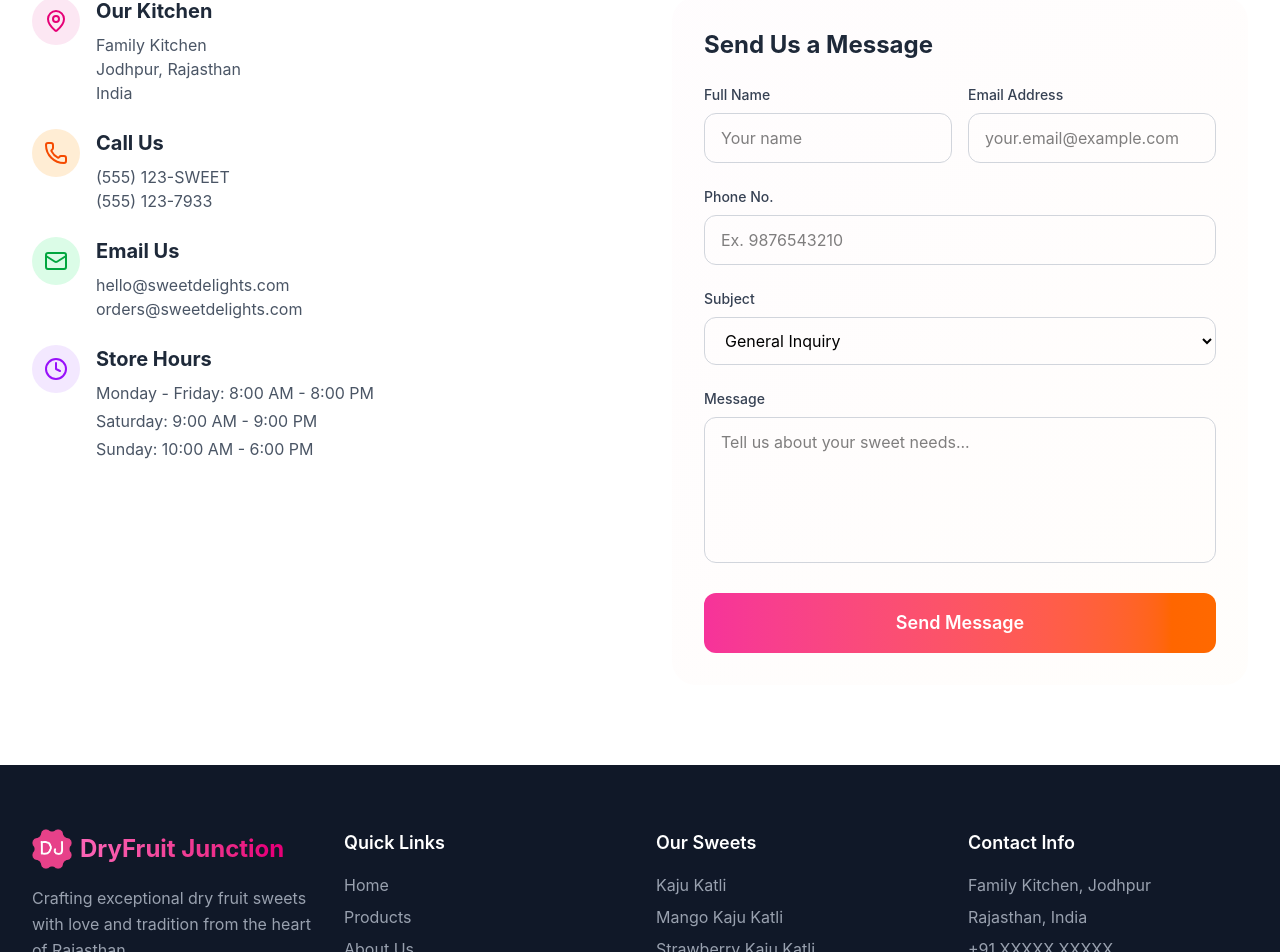
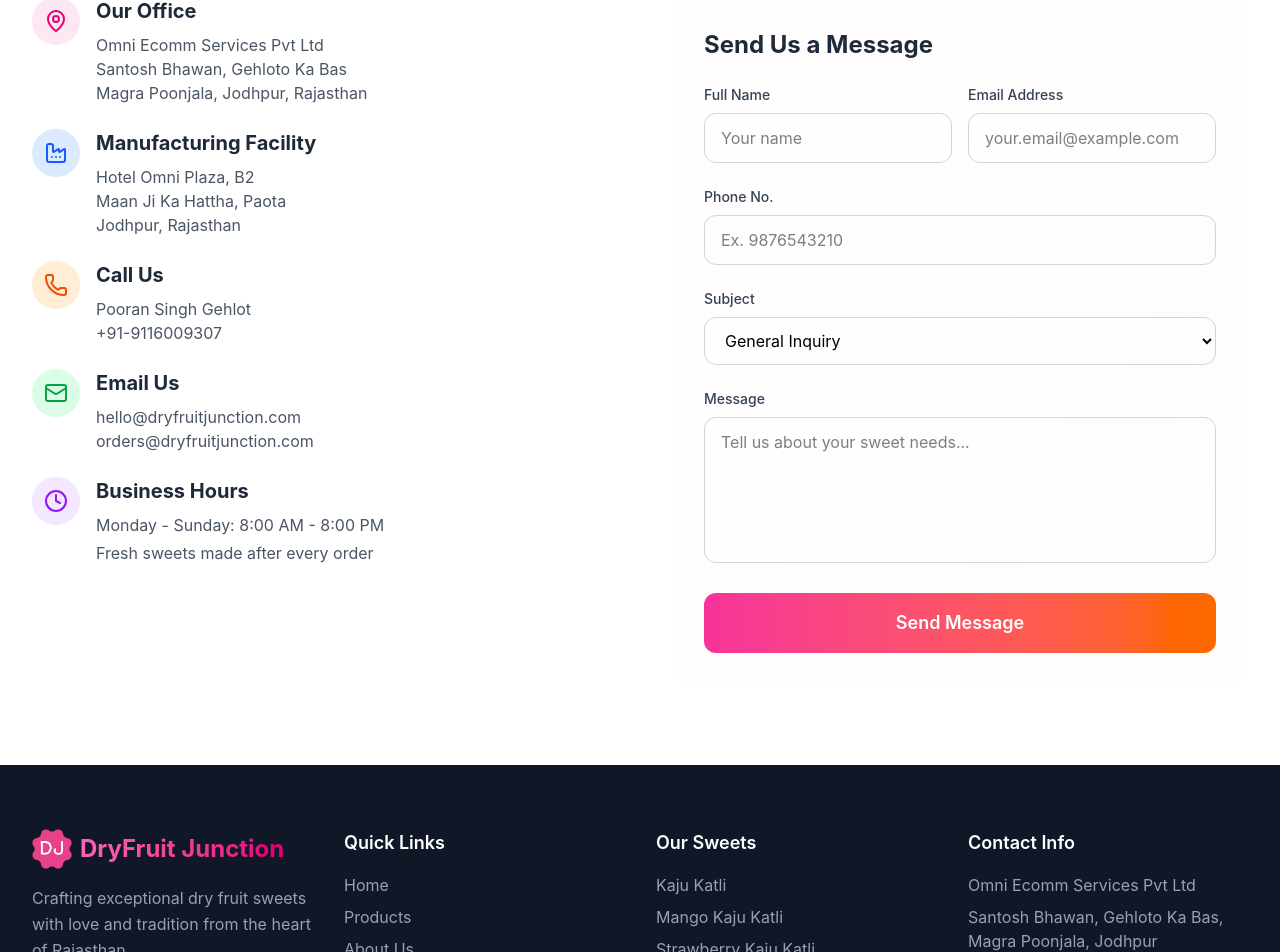
Before and after one commit to Roshansuthar1105/DryFruit-Junction, a React (Vite) app in the folder client/: page /contact in a window 1280 px wide. Shown: the part 339-1291 px from the top of the page. Built offline with nearby package versions, Linux system fonts and the light colour scheme; no server answers.

Commit message:
added contact info

```diff
--- a/client/src/components/about.jsx
+++ b/client/src/components/about.jsx
@@ -38,7 +38,7 @@ export default function About() {
             </div>
 
             {/* Stats */}
-            <div className="grid grid-cols-2 gap-6">
+            {/* <div className="grid grid-cols-2 gap-6">
               <div className="text-center p-6 bg-white rounded-2xl shadow-lg">
                 <div className="bg-pink-100 w-16 h-16 rounded-full flex items-center justify-center mx-auto mb-4">
                   <Users className="h-8 w-8 text-pink-600" />
@@ -53,7 +53,7 @@ export default function About() {
                 <div className="text-3xl font-bold text-gray-800 mb-2">25+</div>
                 <div className="text-gray-600">Awards Won</div>
               </div>
-            </div>
+            </div> */}
           </div>
           {/* Right Content */}
           <div className="relative">
--- a/client/src/components/contact.jsx
+++ b/client/src/components/contact.jsx
@@ -1,6 +1,6 @@
 // src/components/contact.jsx
 import { use, useEffect, useState } from 'react';
-import { MapPin, Phone, Mail, Clock, CheckCircle } from "lucide-react";
+import { MapPin, Phone, Mail, Clock, CheckCircle, Factory } from "lucide-react";
 import axios from 'axios';
 import { useAuth } from '../context/AuthContext';
 import toast from 'react-hot-toast';
@@ -82,13 +82,29 @@ export default function Contact() {
                   <MapPin className="h-6 w-6 text-pink-600" />
                 </div>
                 <div>
-                  <h3 className="text-xl font-bold text-gray-800 mb-2">Our Kitchen</h3>
+                  <h3 className="text-xl font-bold text-gray-800 mb-2">Our Office</h3>
                   <p className="text-gray-600">
-                  Family Kitchen
+                    Omni Ecomm Services Pvt Ltd
+                    <br />
+                    Santosh Bhawan, Gehloto Ka Bas
+                    <br />
+                    Magra Poonjala, Jodhpur, Rajasthan
+                  </p>
+                </div>
+              </div>
+
+              <div className="flex items-start space-x-4">
+                <div className="bg-blue-100 p-3 rounded-full">
+                  <Factory className="h-6 w-6 text-blue-600" />
+                </div>
+                <div>
+                  <h3 className="text-xl font-bold text-gray-800 mb-2">Manufacturing Facility</h3>
+                  <p className="text-gray-600">
+                    Hotel Omni Plaza, B2
+                    <br />
+                    Maan Ji Ka Hattha, Paota
                     <br />
                     Jodhpur, Rajasthan
-                    <br />
-                    India
                   </p>
                 </div>
               </div>
@@ -100,9 +116,9 @@ export default function Contact() {
                 <div>
                   <h3 className="text-xl font-bold text-gray-800 mb-2">Call Us</h3>
                   <p className="text-gray-600">
-                    (555) 123-SWEET
+                    Pooran Singh Gehlot
                     <br />
-                    (555) 123-7933
+                    +91-9116009307
                   </p>
                 </div>
               </div>
@@ -114,9 +130,9 @@ export default function Contact() {
                 <div>
                   <h3 className="text-xl font-bold text-gray-800 mb-2">Email Us</h3>
                   <p className="text-gray-600">
-                    hello@sweetdelights.com
+                    hello@dryfruitjunction.com
                     <br />
-                    orders@sweetdelights.com
+                    orders@dryfruitjunction.com
                   </p>
                 </div>
               </div>
@@ -126,11 +142,10 @@ export default function Contact() {
                   <Clock className="h-6 w-6 text-purple-600" />
                 </div>
                 <div>
-                  <h3 className="text-xl font-bold text-gray-800 mb-2">Store Hours</h3>
+                  <h3 className="text-xl font-bold text-gray-800 mb-2">Business Hours</h3>
                   <div className="text-gray-600 space-y-1">
-                    <p>Monday - Friday: 8:00 AM - 8:00 PM</p>
-                    <p>Saturday: 9:00 AM - 9:00 PM</p>
-                    <p>Sunday: 10:00 AM - 6:00 PM</p>
+                    <p>Monday - Sunday: 8:00 AM - 8:00 PM</p>
+                    <p>Fresh sweets made after every order</p>
                   </div>
                 </div>
               </div>
--- a/client/src/components/footer.jsx
+++ b/client/src/components/footer.jsx
@@ -102,18 +102,19 @@ export default function Footer() {
           <div>
             <h3 className="text-lg font-semibold mb-4">Contact Info</h3>
             <div className="space-y-2 text-gray-400">
-              <p>Family Kitchen, Jodhpur</p>
-              <p>Rajasthan, India</p>
-              <p>+91 XXXXX XXXXX</p>
-              <p>hello@dryfruitjunction.com</p>
+              <p>Omni Ecomm Services Pvt Ltd</p>
+              <p>Santosh Bhawan, Gehloto Ka Bas, Magra Poonjala, Jodhpur</p>
+              <p>Manufacturing Facility: Hotel Omni Plaza, B2, Maan Ji Ka Hattha, Paota, Jodhpur</p>
+              <p>Contact: Pooran Singh Gehlot</p>
+              <p>Phone: +91-9116009307</p>
             </div>
-            <div className="mt-4">
+            {/* <div className="mt-4">
     <h4 className="font-semibold text-white mb-2">Order Hours</h4>
     <div className="text-sm text-gray-400 space-y-1">
       <p>Mon-Sun: 8AM - 8PM</p>
       <p>Fresh sweets made after every order</p>
     </div>
-            </div>
+  </div> */}
           </div>
         </div>
 
```
Also changed, not shown: 1 other file (tests, documents, lock files or other folders). Lines whose indentation alone changed are shown as unchanged.
